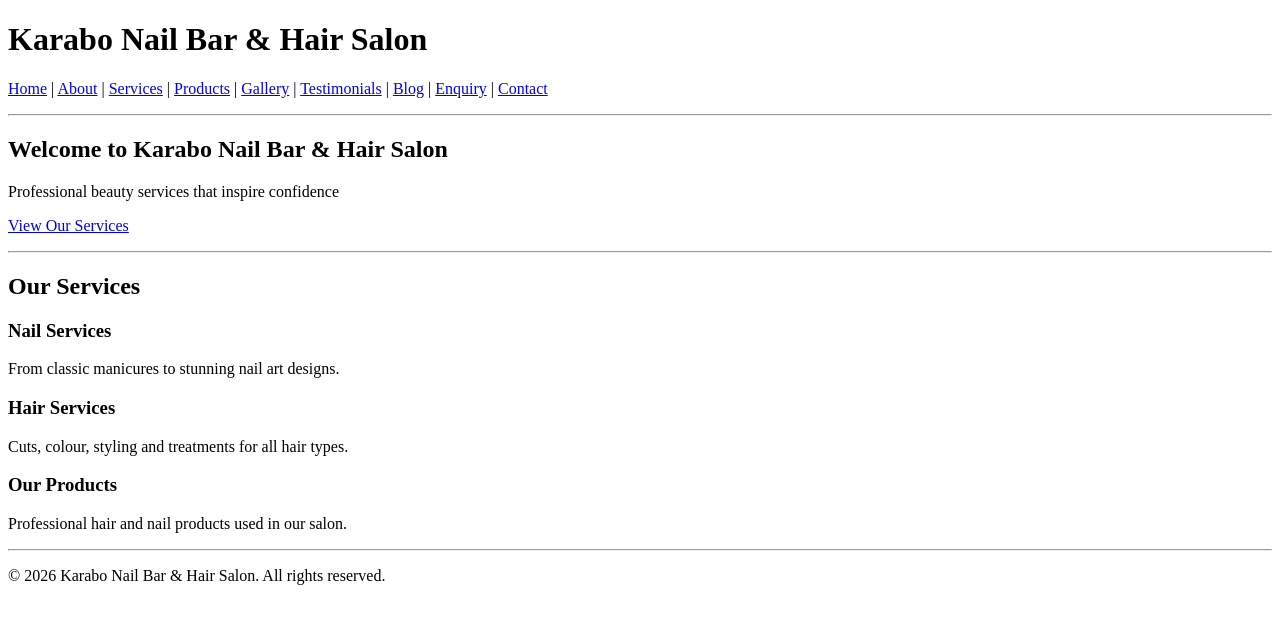
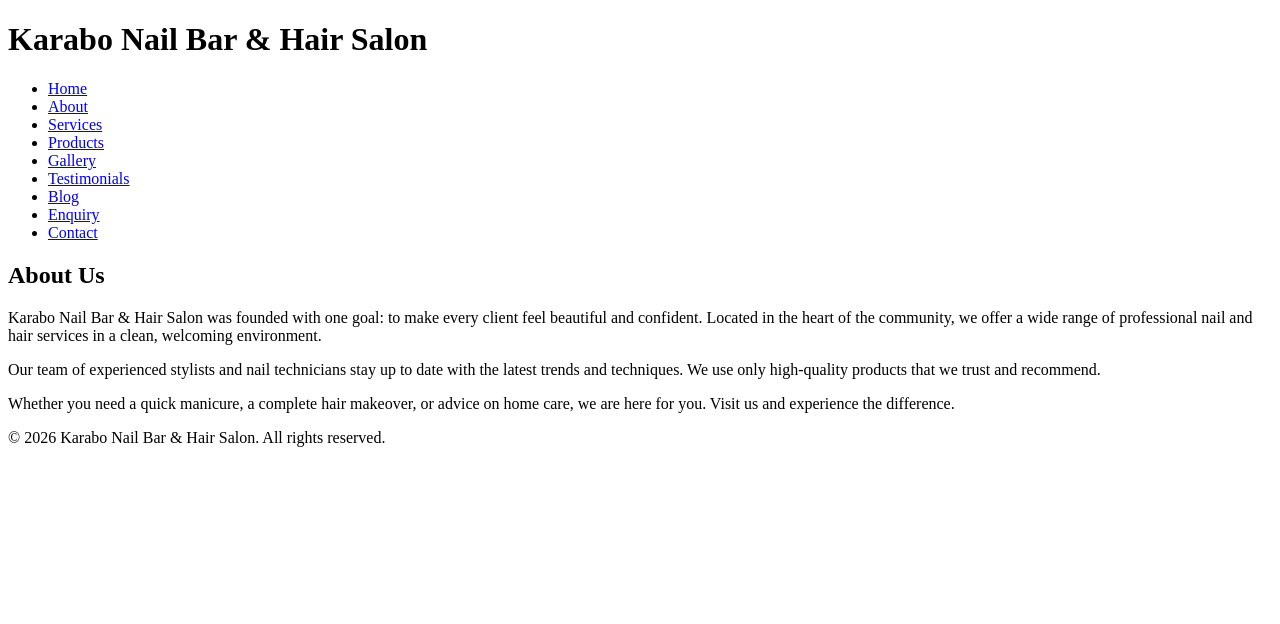
Before and after one commit to morekijoseph/wede-POE-Parts, a plain HTML site: page About Us.html in a window 1280 px wide. Drawn offline with Linux system fonts and the light colour scheme.

Commit message:
refactor: update HTML structure and improve content for About Us page

```diff
--- a/About Us.html
+++ b/About Us.html
@@ -2,67 +2,38 @@
 <html lang="en">
 <head>
     <meta charset="UTF-8">
-    <meta name="description" content="Karabo Nail Bar & Hair Salon - Professional beauty services">
+    <meta name="description" content="Learn more about Karabo Nail Bar & Hair Salon and our passion for beauty">
     <meta name="viewport" content="width=device-width, initial-scale=1.0">
-    <title>Karabo Nail Bar and Hair Salon</title>
+    <title>About Us | Karabo Nail Bar</title>
 </head>
-
 <body>
 
-    <!-- HEADER -->
     <header>
         <h1>Karabo Nail Bar & Hair Salon</h1>
-
-        <!-- NAVIGATION -->
         <nav>
-            <p>
-                <a href="index.html">Home</a> |
-                <a href="about.html">About</a> |
-                <a href="services.html">Services</a> |
-                <a href="products.html">Products</a> |
-                <a href="gallery.html">Gallery</a> |
-                <a href="testimonials.html">Testimonials</a> |
-                <a href="blog.html">Blog</a> |
-                <a href="enquiry.html">Enquiry</a> |
-                <a href="contact.html">Contact</a>
-            </p>
+            <ul>
+                <li><a href="index.html">Home</a></li>
+                <li><a href="about.html">About</a></li>
+                <li><a href="services.html">Services</a></li>
+                <li><a href="products.html">Products</a></li>
+                <li><a href="gallery.html">Gallery</a></li>
+                <li><a href="testimonials.html">Testimonials</a></li>
+                <li><a href="blog.html">Blog</a></li>
+                <li><a href="enquiry.html">Enquiry</a></li>
+                <li><a href="contact.html">Contact</a></li>
+            </ul>
         </nav>
     </header>
 
-    <hr>
+    <main>
+        <section>
+            <h2>About Us</h2>
+            <p>Karabo Nail Bar & Hair Salon was founded with one goal: to make every client feel beautiful and confident. Located in the heart of the community, we offer a wide range of professional nail and hair services in a clean, welcoming environment.</p>
+            <p>Our team of experienced stylists and nail technicians stay up to date with the latest trends and techniques. We use only high‑quality products that we trust and recommend.</p>
+            <p>Whether you need a quick manicure, a complete hair makeover, or advice on home care, we are here for you. Visit us and experience the difference.</p>
+        </section>
+    </main>
 
-    <!-- HERO SECTION -->
-    <section>
-        <h2>Welcome to Karabo Nail Bar & Hair Salon</h2>
-        <p>Professional beauty services that inspire confidence</p>
-        <p><a href="services.html">View Our Services</a></p>
-    </section>
-
-    <hr>
-
-    <!-- HIGHLIGHTS -->
-    <section>
-        <h2>Our Services</h2>
-
-        <article>
-            <h3>Nail Services</h3>
-            <p>From classic manicures to stunning nail art designs.</p>
-        </article>
-
-        <article>
-            <h3>Hair Services</h3>
-            <p>Cuts, colour, styling and treatments for all hair types.</p>
-        </article>
-
-        <article>
-            <h3>Our Products</h3>
-            <p>Professional hair and nail products used in our salon.</p>
-        </article>
-    </section>
-
-    <hr>
-
-    <!-- FOOTER -->
     <footer>
         <p>&copy; 2026 Karabo Nail Bar & Hair Salon. All rights reserved.</p>
     </footer>
```
Also changed, not shown: index.html (+13 -24 lines).
